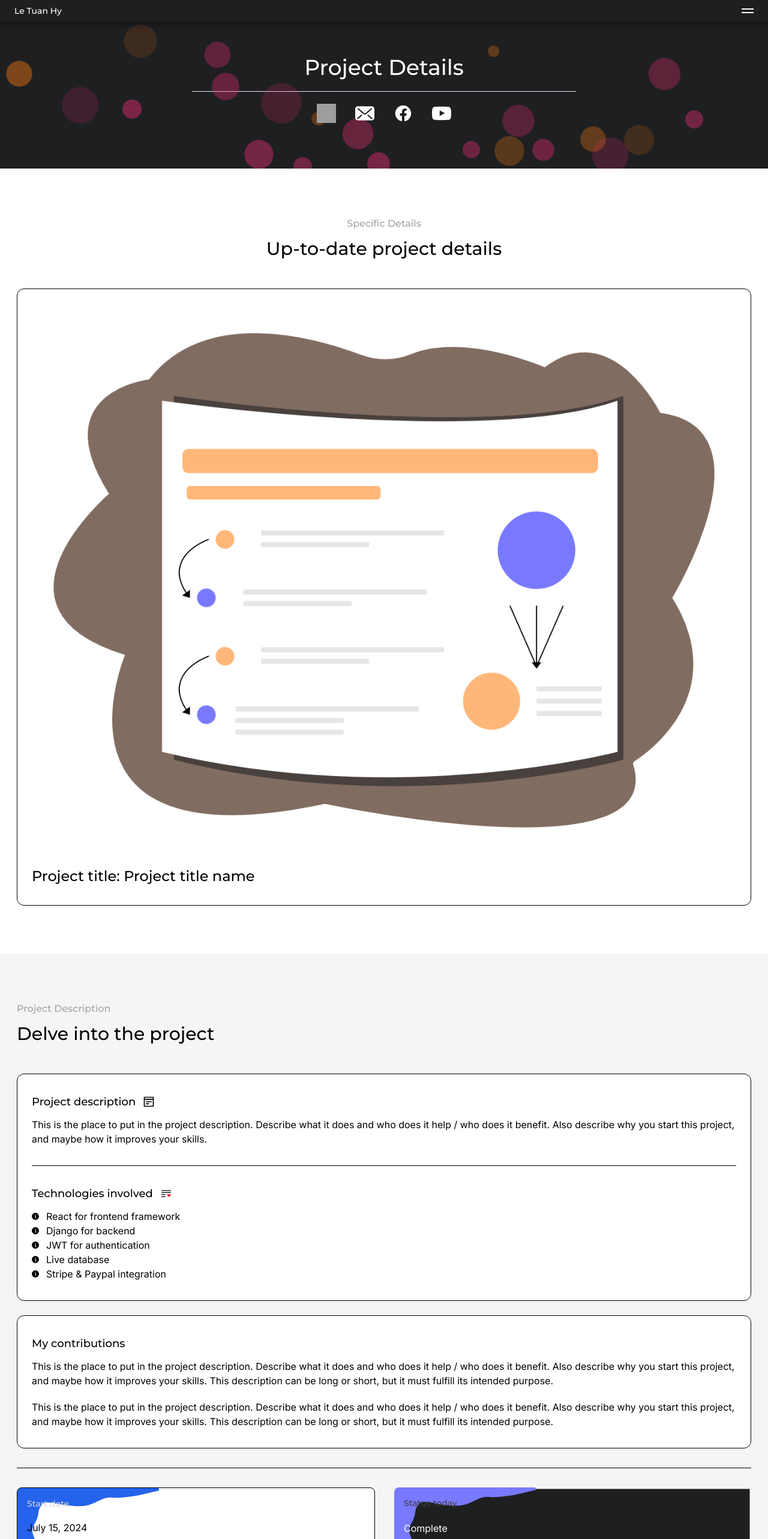
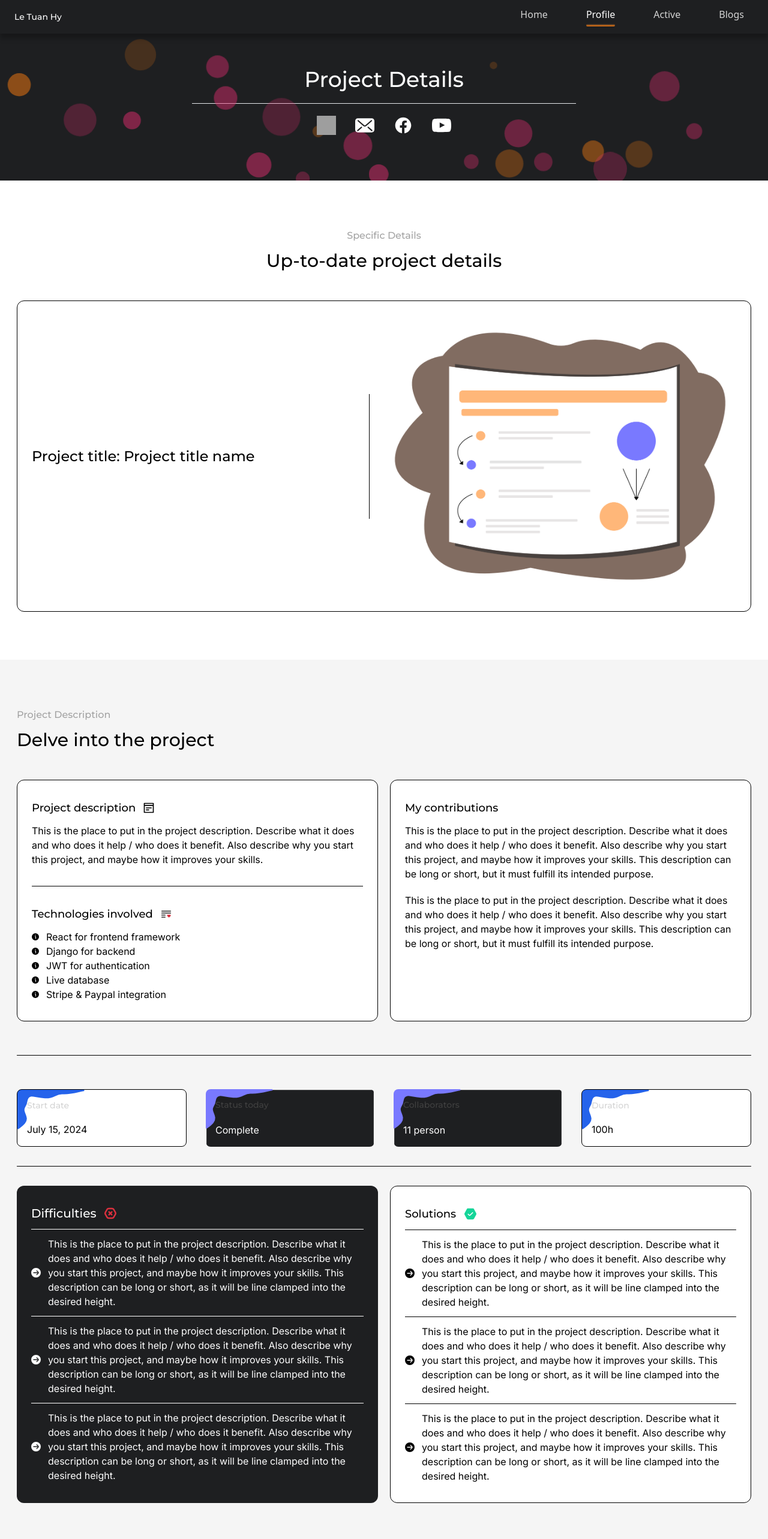
Before and after one commit to Hy-LeTuan/Hy-LeTuan.github.io, a React (Vite) app in the folder personal-profile/: page /portfolio/0 in a window 1280 px wide. Shown: the top 2566 px of the page at 60% size. Built offline with nearby package versions, Linux system fonts and the light colour scheme; grey boxes are pictures that could not be loaded.

Commit message:
update all pages + header for medium sreen size

```diff
--- a/personal-profile/src/index.css
+++ b/personal-profile/src/index.css
@@ -99,7 +99,7 @@
 	}
 
 	.certificate-card {
-		@apply bg-white col-span-1 flex flex-col gap-4 pb-2 lg:pb-4;
+		@apply bg-white col-span-1 flex flex-col gap-4 pb-2 rounded-lg shadow-lg shadow-black border-1 border-white overflow-hidden lg:pb-4;
 	}
 
 	.card-split-title {
@@ -169,7 +169,7 @@
 	}
 
 	.section-container {
-		@apply py-20 px-7;
+		@apply py-16 md:py-20 px-7;
 	}
 
 	/* Cluster */
--- a/personal-profile/src/layout/Header.jsx
+++ b/personal-profile/src/layout/Header.jsx
@@ -1,7 +1,13 @@
 import React from "react";
 import { useState } from "react";
 import { Link, useLocation } from "react-router-dom";
-import { Menu, MenuButton, MenuItem, MenuItems } from "@headlessui/react";
+import {
+	Menu,
+	MenuButton,
+	MenuItem,
+	MenuItems,
+	Button,
+} from "@headlessui/react";
 
 function Header() {
 	const [shadowStyle, setShadowStyle] = useState("shadow-nav");
@@ -25,6 +31,7 @@ function Header() {
 				<Link className="text-white" to={"/"}>
 					<h6>Le Tuan Hy</h6>
 				</Link>
+				<div className="md:hidden">
 					<Menu>
 						<MenuButton className="flex flex-col gap-1 group">
 							<img
@@ -38,7 +45,6 @@ function Header() {
 								className="w-5 origin-center group-data-[active]:-translate-y-1 group-data-[active]:-rotate-45 transition-all duration-300"
 							/>
 						</MenuButton>
-
 						<MenuItems
 							transition
 							anchor="bottom end"
@@ -84,7 +90,10 @@ function Header() {
 							<MenuItem>
 								<Link
 									className={
-									isActiveLink(location.pathname, "/active")
+										isActiveLink(
+											location.pathname,
+											"/active"
+										)
 											? "group flex w-full items-center justify-start gap-3 rounded-lg py-1.5 px-4 data-[focus]:bg-white/10 underline underline-offset-4"
 											: "group flex w-full items-center justify-start gap-3 rounded-lg py-1.5 px-4 data-[focus]:bg-white/10"
 									}
@@ -101,7 +110,10 @@ function Header() {
 							<MenuItem>
 								<Link
 									className={
-									isActiveLink(location.pathname, "/blogs")
+										isActiveLink(
+											location.pathname,
+											"/blogs"
+										)
 											? "group flex w-full items-center justify-start gap-3 rounded-lg py-1.5 px-4 data-[focus]:bg-white/10 underline underline-offset-4"
 											: "group flex w-full items-center justify-start gap-3 rounded-lg py-1.5 px-4 data-[focus]:bg-white/10"
 									}
@@ -117,6 +129,58 @@ function Header() {
 						</MenuItems>
 					</Menu>
 				</div>
+				<div className="hidden md:flex flex-row items-baseline justify-center gap-8">
+					<Button className="flex flex-col justify-center items-center gap-1 text-neutral-300 data-[hover]:bg-white/5 data-[focus]:bg-white/5 data-[active]:bg-white/5 px-4 py-1 rounded-lg transition-all ease-out duration-300 data-[hover]:text-white data-[focus]:text-white data-[active]:text-white relative">
+						{isActiveLink(location.pathname, "/") &&
+						location.pathname.length == 1 ? (
+							<>
+								<Link to={"/"} className="text-white">
+									Home
+								</Link>
+								<div className="bg-gradient-to-t from-accent to-white/5 rounded-lg py-[2px] w-full"></div>
+							</>
+						) : (
+							<Link to={"/"}>Home</Link>
+						)}
+					</Button>
+					<Button className="flex flex-col justify-center items-center gap-1 text-neutral-300 data-[hover]:bg-white/5 data-[focus]:bg-white/5 data-[active]:bg-white/5 px-4 py-1 rounded-lg transition-all ease-out duration-300 data-[hover]:text-white data-[focus]:text-white data-[active]:text-white relative">
+						{isActiveLink(location.pathname, "portfolio") ? (
+							<>
+								<Link to={"/portfolio"} className="text-white">
+									Profile
+								</Link>
+								<div className="bg-gradient-to-t from-accent to-white/5 rounded-lg py-[2px] w-full"></div>
+							</>
+						) : (
+							<Link to={"/portfolio"}>Profile</Link>
+						)}
+					</Button>
+					<Button className="flex flex-col justify-center items-center gap-1 text-neutral-300 data-[hover]:bg-white/5 data-[focus]:bg-white/5 data-[active]:bg-white/5 px-4 py-1 rounded-lg transition-all ease-out duration-300 data-[hover]:text-white data-[focus]:text-white data-[active]:text-white relative">
+						{isActiveLink(location.pathname, "/active") ? (
+							<>
+								<Link to={"/active"} className="text-white">
+									Active
+								</Link>
+								<div className="bg-gradient-to-t from-accent to-white/5 rounded-lg py-[2px] w-full"></div>
+							</>
+						) : (
+							<Link to={"/active"}>Active</Link>
+						)}
+					</Button>
+					<Button className="flex flex-col justify-center items-center gap-1 text-neutral-300 data-[hover]:bg-white/5 data-[focus]:bg-white/5 data-[active]:bg-white/5 px-4 py-1 rounded-lg transition-all ease-out duration-300 data-[hover]:text-white data-[focus]:text-white data-[active]:text-white relative">
+						{isActiveLink(location.pathname, "/blogs") ? (
+							<>
+								<Link to={"/blogs"} className="text-white">
+									Blogs
+								</Link>
+								<div className="bg-gradient-to-t from-accent to-white/5 rounded-lg py-[2px] w-full"></div>
+							</>
+						) : (
+							<Link to={"/blogs"}>Blogs</Link>
+						)}
+					</Button>
+				</div>
+			</div>
 		</nav>
 	);
 }
--- a/personal-profile/src/views/ActiveSpecific.jsx
+++ b/personal-profile/src/views/ActiveSpecific.jsx
@@ -64,12 +64,14 @@ function ActiveSpecific() {
 					<h1>Up-to-date project details</h1>
 				</div>
 				<div className="card bg-white border-[0.5px] border-black mt-12">
-					<div className="card-body-single-column gap-6">
+					<div className="card-body-single-column gap-6 md:flex-row md:items-center md:justify-between">
 						<img
 							src="/src/assets/images/project details_illustration.png"
 							alt="Project details illustration"
+							className="md:flex-grow-0 md:basis-0 md:w-1/2 md:order-3"
 						/>
-						<h2 className="text-left">
+						<div className="hidden md:block md:border-r-[0.5px] md:border-black md:h-52 md:order-2"></div>
+						<h2 className="text-left md:basis-0 flex-grow md:w-1/2 md:order-1">
 							Project title: {activeProject?.title}
 						</h2>
 					</div>
@@ -80,8 +82,7 @@ function ActiveSpecific() {
 					<h5 className="text-neutral-400">Project Description</h5>
 					<h1>Delve into the project </h1>
 				</div>
-				<div className="main-section">
-					<div className="main-section mt-12">
+				<div className="main-section mt-12 md:grid md:grid-cols-2 md:gap-x-5 md:place-items-stretch">
 					<div className="card bg-white border-[0.5px] border-black">
 						<div className="card-body-single-column gap-8">
 							<div className="project-specific-single-part gap-3">
@@ -137,27 +138,26 @@ function ActiveSpecific() {
 							</h4>
 							<p className="text-left font-body-font text-black">
 								This is the place to put in the project
-									description. Describe what it does and who
-									does it help / who does it benefit. Also
-									describe why you start this project, and
-									maybe how it improves your skills. This
-									description can be long or short, but it
-									must fulfill its intended purpose.
+								description. Describe what it does and who does
+								it help / who does it benefit. Also describe why
+								you start this project, and maybe how it
+								improves your skills. This description can be
+								long or short, but it must fulfill its intended
+								purpose.
 							</p>
 							<p className="text-left font-body-font text-black mt-2">
 								This is the place to put in the project
-									description. Describe what it does and who
-									does it help / who does it benefit. Also
-									describe why you start this project, and
-									maybe how it improves your skills. This
-									description can be long or short, but it
-									must fulfill its intended purpose.
+								description. Describe what it does and who does
+								it help / who does it benefit. Also describe why
+								you start this project, and maybe how it
+								improves your skills. This description can be
+								long or short, but it must fulfill its intended
+								purpose.
 							</p>
 						</div>
 					</div>
 				</div>
-				</div>
-				<div className="my-8 border-t-[0.5px] border-black"></div>
+				<div className="my-8 border-t-[0.5px] border-black md:my-14"></div>
 				<div className="main-section mt-0 mb-0 gap-4">
 					<div className="w-full flex gap-8">
 						<div className="bg-project-detail-card-pattern-white bg-no-repeat bg-cover px-4 py-4 border-[0.5px] border-black rounded-lg flex-grow min-h-24 basis-0">
@@ -201,14 +201,14 @@ function ActiveSpecific() {
 						</div>
 					</div>
 				</div>
-				<div className="mt-8 border-t-[0.5px] border-black"></div>
+				<div className="mt-8 border-t-[0.5px] border-black md:mt-14"></div>
 			</section>
 			<section className="section-container bg-primary">
 				<div className="flex flex-col w-full gap-3 text-center">
 					<h5 className="text-neutral-400">Goals & Aims</h5>
 					<h1 className="text-white">Targets awaiting completion</h1>
 				</div>
-				<div className="mt-12 main-section gap-8 place-items-center">
+				<div className="mt-12 main-section gap-8 md:grid md:grid-cols-2 md:gap-x-5 md:place-items-stretch md:gap-y-16">
 					{activeProject?.goals_and_aims?.map((target, index) => (
 						<div
 							className="card border-[0.5px] border-white"
--- a/personal-profile/src/views/Blogs.jsx
+++ b/personal-profile/src/views/Blogs.jsx
@@ -49,12 +49,12 @@ function Blogs() {
 				</div>
 			</section>
 			<section className="section-container bg-neutral-100">
-				<div className="w-full flex flex-wrap gap-8 justify-between items-center">
+				<div className="w-full flex flex-wrap gap-8 justify-between items-center md:px-12">
 					{categories?.map((cat, index) => (
 						<div
 							className="flex flex-col items-center justify-center gap-3"
 							key={index}>
-							<div className="bg-black w-full h-12 rounded-lg lg:w-12 lg:h-12"></div>
+							<div className="bg-black w-full h-12 rounded-lg md:h-14 md:w-14"></div>
 							<p className="text-neutral-400 text-xs">
 								{cat.title}
 							</p>
@@ -63,7 +63,7 @@ function Blogs() {
 				</div>
 			</section>
 			<section className="section-container bg-white">
-				<div className="main-section gap-8 place-items-center">
+				<div className="main-section gap-8 place-items-center md:grid md:grid-cols-2 md:gap-y-16 md:gap-x-5">
 					{blogs?.map((blog, index) => (
 						<div className="blog-card" key={index}>
 							<div className="w-full h-72 bg-neutral-400"></div>
--- a/personal-profile/src/views/Portfolio.jsx
+++ b/personal-profile/src/views/Portfolio.jsx
@@ -150,9 +150,9 @@ function Portfolio() {
 							className={
 								doubleCol
 									? index % 2 === 0
-										? "card bg-wave-pattern bg-cover bg-no-repeat place-self-end"
-										: "card bg-wave-pattern bg-cover bg-no-repeat place-self-start"
-									: "card bg-wave-pattern bg-cover bg-no-repeat"
+										? "card bg-wave-pattern bg-cover bg-no-repeat place-self-end shadow-md shadow-black"
+										: "card bg-wave-pattern bg-cover bg-no-repeat place-self-start shadow-md shadow-black"
+									: "card bg-wave-pattern bg-cover bg-no-repeat shadow-md shadow-black"
 							}
 							key={index}>
 							<div className="card-body-single-column gap-8">
@@ -218,9 +218,9 @@ function Portfolio() {
 							className={
 								doubleCol
 									? index % 2 === 0
-										? "certificate-card relative place-self-end"
-										: "certificate-card relative place-self-start"
-									: "certificate-card relative"
+										? "certificate-card relative shadow-md shadow-black place-self-end"
+										: "certificate-card relative shadow-md shadow-black place-self-start"
+									: "certificate-card relative shadow-md shadow-black"
 							}
 							key={index}>
 							<div className="w-full h-40 bg-neutral-400 xl:h-48"></div>
--- a/personal-profile/src/views/PortfolioSpecific.jsx
+++ b/personal-profile/src/views/PortfolioSpecific.jsx
@@ -44,12 +44,14 @@ function PortfolioSpecific() {
 					<h1>Up-to-date project details </h1>
 				</div>
 				<div className="card bg-white border-[0.5px] border-black mt-12">
-					<div className="card-body-single-column gap-6">
+					<div className="card-body-single-column gap-6 md:flex-row md:items-center md:justify-between">
 						<img
 							src="/src/assets/images/project details_illustration.png"
 							alt="Project details illustration"
+							className="md:flex-grow-0 md:basis-0 md:w-1/2 md:order-3"
 						/>
-						<h2 className="text-left">
+						<div className="hidden md:block md:border-r-[0.5px] md:border-black md:h-52 md:order-2"></div>
+						<h2 className="text-left md:basis-0 flex-grow md:w-1/2 md:order-1">
 							Project title: {project?.title}
 						</h2>
 					</div>
@@ -60,8 +62,8 @@ function PortfolioSpecific() {
 					<h5 className="text-neutral-400">Project Description</h5>
 					<h1>Delve into the project </h1>
 				</div>
-				<div className="main-section mt-12">
-					<div className="card bg-white border-[0.5px] border-black">
+				<div className="main-section mt-12 md:grid md:grid-cols-2 md:gap-x-5 md:place-items-stretch">
+					<div className="card bg-white border-[0.5px] border-black md:col-span-1">
 						<div className="card-body-single-column gap-8">
 							<div className="project-specific-single-part gap-3">
 								<div className="flex items-center gap-3">
@@ -109,7 +111,7 @@ function PortfolioSpecific() {
 							</div>
 						</div>
 					</div>
-					<div className="card bg-white border-[0.5px] border-black">
+					<div className="card bg-white border-[0.5px] border-black md:col-span-1">
 						<div className="card-body-single-column gap-3">
 							<h4 className="text-black text-left">
 								My contributions
@@ -135,8 +137,8 @@ function PortfolioSpecific() {
 						</div>
 					</div>
 				</div>
-				<div className="my-8 border-t-[0.5px] border-black"></div>
-				<div className="main-section mt-0 mb-0 gap-4">
+				<div className="my-8 border-t-[0.5px] border-black md:my-14"></div>
+				<div className="main-section mt-0 mb-0 gap-4 md:grid md:grid-cols-2 md:place-items-stretch md:gap-x-8">
 					<div className="w-full flex gap-8">
 						<div className="bg-project-detail-card-pattern-white bg-no-repeat bg-cover px-4 py-4 border-[0.5px] border-black rounded-lg flex-grow min-h-24 basis-0">
 							<div className="h-full flex flex-col items-start justify-between">
@@ -179,7 +181,7 @@ function PortfolioSpecific() {
 					</div>
 				</div>
 				<div className="my-8 border-t-[0.5px] border-black"></div>
-				<div className="main-section mt-0 mb-0">
+				<div className="main-section mt-0 mb-0 md:grid md:grid-cols-2 md:gap-x-5 md:place-items-stretch">
 					<div className="card bg-primary">
 						<div className="card-body-single-column gap-3">
 							<div className="flex items-center gap-3">
@@ -228,8 +230,15 @@ function PortfolioSpecific() {
 									key={index}
 									className="flex flex-col gap-3">
 									<div className="border-t-[0.5px] border-black"></div>
-									<div className="text-left font-body-font text-black">
-										{pair.solution}
+									<div className="flex justify-start items-center gap-3">
+										<img
+											src="/src/assets/arrow_circle_right_black.svg"
+											alt="arrow pointing right icon"
+											className="w-4 h-4"
+										/>
+										<div className="text-left font-body-font text-black">
+											{pair.solution}
+										</div>
 									</div>
 								</div>
 							))}
```
Also changed, not shown: personal-profile/src/assets/arrow_circle_right_black.svg (added). Lines whose indentation alone changed are shown as unchanged.
